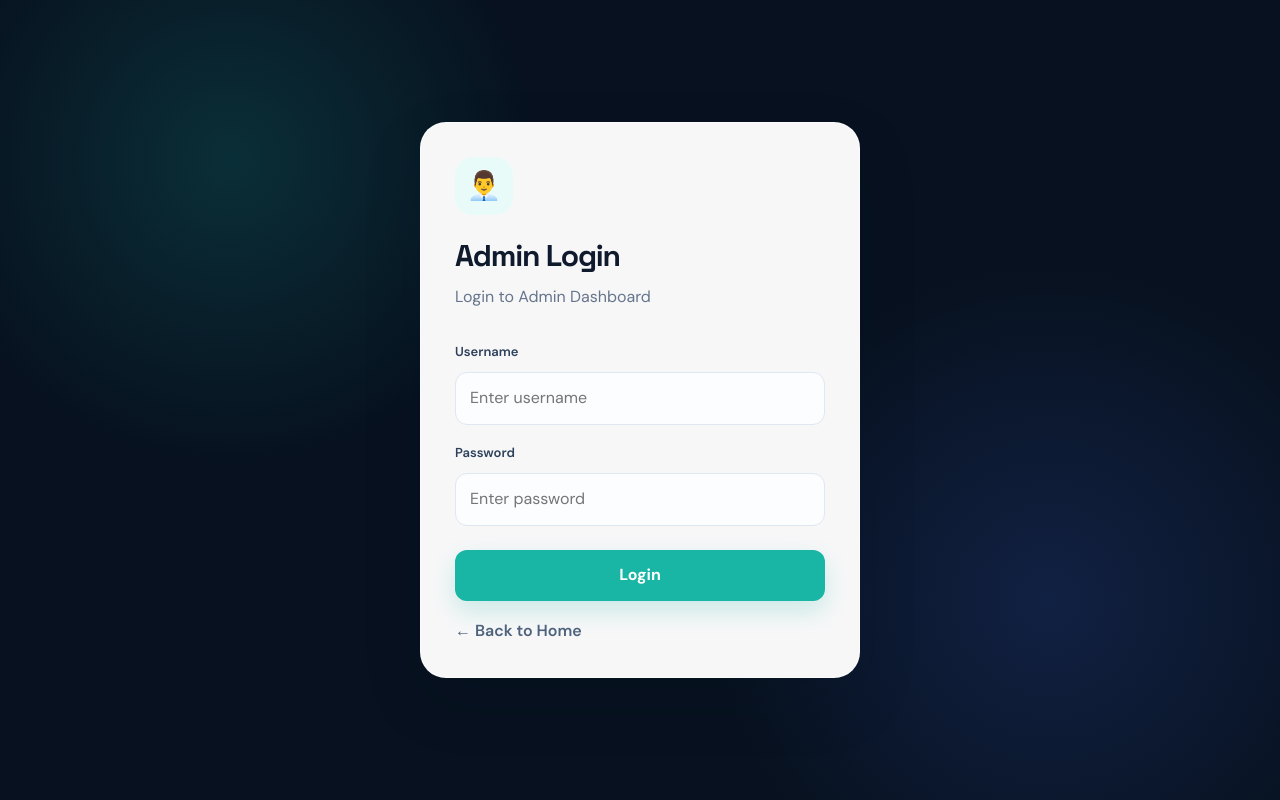
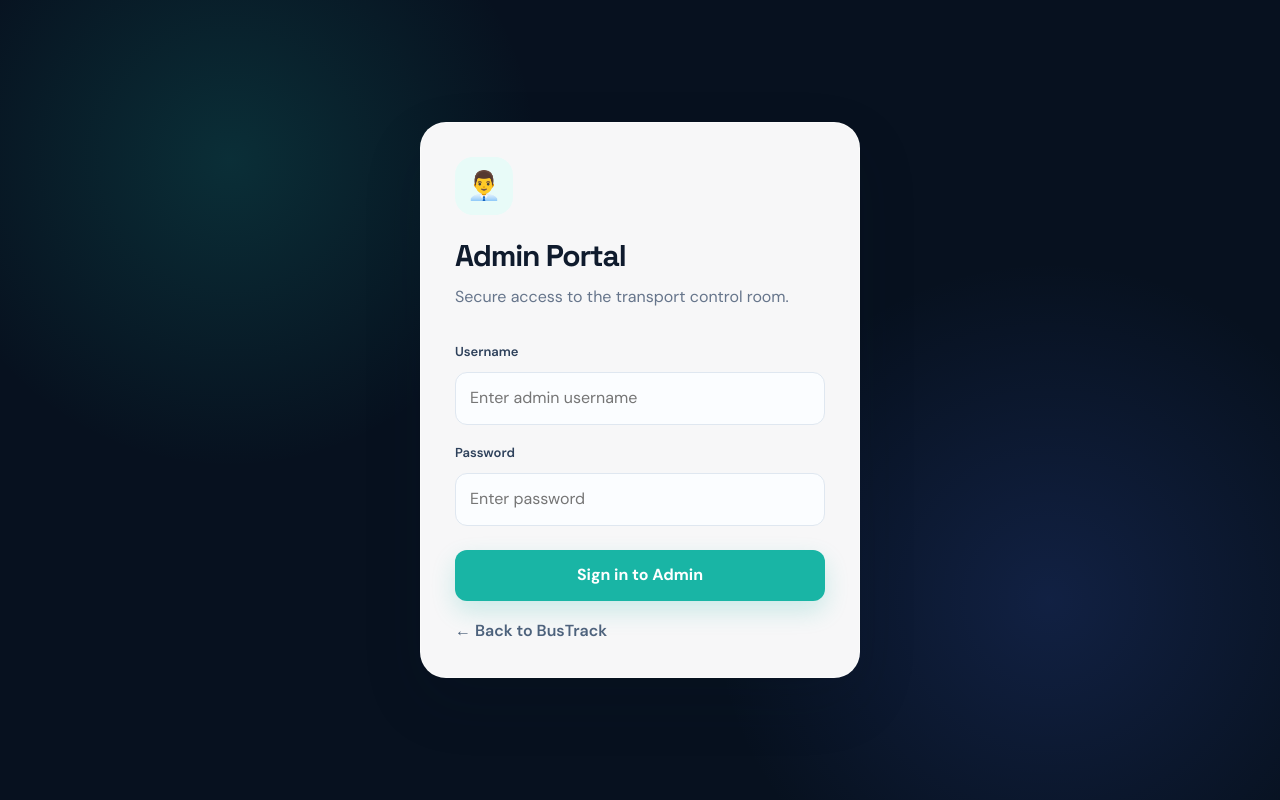
Before and after one commit to sridhar0709/College-bus, a Flask app: page /admin_login in a window 1280 px wide. Run offline with Flask 3, Linux system fonts and the light colour scheme.

Commit message:
Premium UI: refresh templates/admin_login.html

```diff
--- a/templates/admin_login.html
+++ b/templates/admin_login.html
@@ -1,81 +1,27 @@
-<!DOCTYPE html>
+<!doctype html>
 <html lang="en">
-
 <head>
-
-    <meta charset="UTF-8">
-    <meta name="viewport" content="width=device-width, initial-scale=1.0">
-
-    <title>Admin Login</title>
-
-    <link rel="stylesheet"
-          href="{{ url_for('static', filename='style.css') }}">
-
+  <meta charset="UTF-8"><meta name="viewport" content="width=device-width, initial-scale=1">
+  <meta name="theme-color" content="#07111f">
+  <title>Admin Portal | BusTrack</title>
+  <link rel="stylesheet" href="{{ url_for('static', filename='style.css') }}">
 </head>
-
 <body class="login-page">
-
-<div class="login-container">
-
-    <div class="login-icon">
-        👨‍💼
-    </div>
-
-    <h2>Admin Login</h2>
-
-    <p class="login-subtitle">
-        Login to Admin Dashboard
-    </p>
-
-
+  <main class="login-container">
+    <div class="login-icon">👨‍💼</div>
+    <h2>Admin Portal</h2>
+    <p class="login-subtitle">Secure access to the transport control room.</p>
     {% with messages = get_flashed_messages() %}
-
-        {% if messages %}
-
-            <div class="alert">
-                {{ messages[0] }}
-            </div>
-
-        {% endif %}
-
+      {% if messages %}<div class="alert">{{ messages[0] }}</div>{% endif %}
     {% endwith %}
-
-
-    <form method="POST">
-
-        <label>Username</label>
-
-        <input
-            type="text"
-            name="username"
-            placeholder="Enter username"
-            required
-        >
-
-
-        <label>Password</label>
-
-        <input
-            type="password"
-            name="password"
-            placeholder="Enter password"
-            required
-        >
-
-
-        <button type="submit" class="btn admin-btn">
-            Login
-        </button>
-
+    <form method="POST" action="{{ url_for('admin_login') }}">
+      <label for="username">Username</label>
+      <input id="username" name="username" type="text" autocomplete="username" placeholder="Enter admin username" required>
+      <label for="password">Password</label>
+      <input id="password" name="password" type="password" autocomplete="current-password" placeholder="Enter password" required>
+      <button type="submit" class="btn admin-btn">Sign in to Admin</button>
     </form>
-
-
-    <a href="/" class="back">
-        ← Back to Home
-    </a>
-
-</div>
-
+    <a href="{{ url_for('home') }}" class="back">← Back to BusTrack</a>
+  </main>
 </body>
-
 </html>
```
